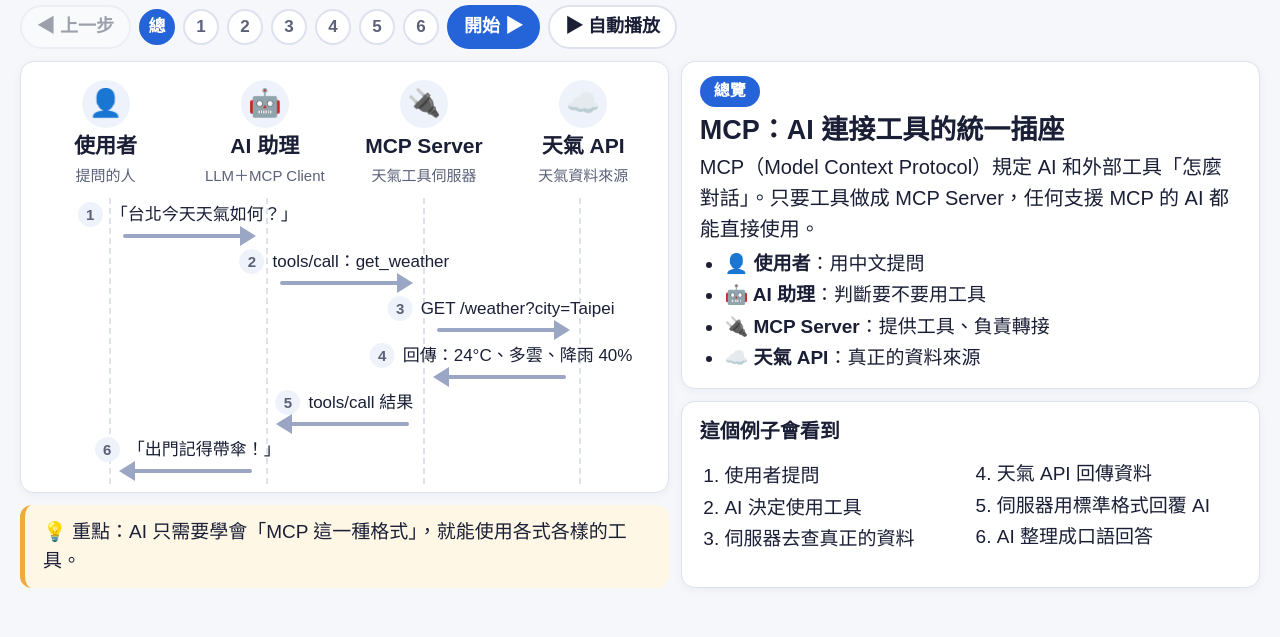
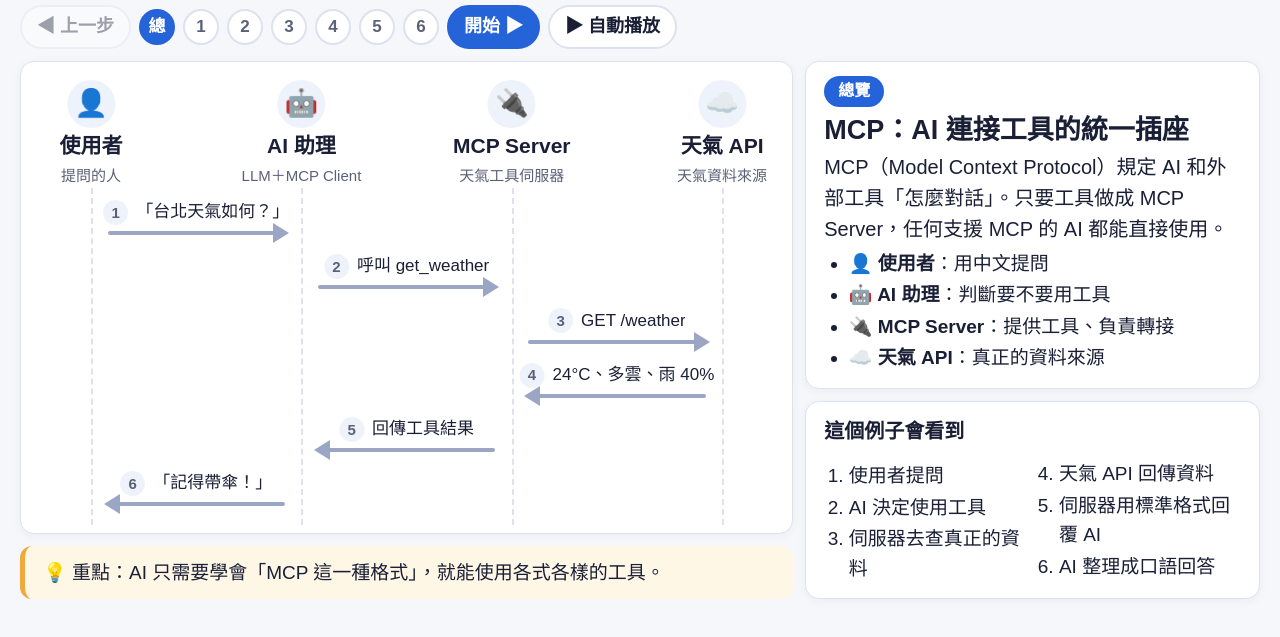
Before and after one commit to WikiLee831/mcp-weather-demo, a plain HTML site: page index.html in a window 1280 px wide. Shown: the part 91-728 px from the top of the page. Drawn offline with Linux system fonts and the light colour scheme.

Commit message:
Widen flow diagram so step labels stay between lifelines
Co-Authored-By: Claude Opus 5.5 <noreply@anthropic.com>

```diff
--- a/index.html
+++ b/index.html
@@ -148,7 +148,7 @@
   .btn { padding: 6px 15px; }
   .dot { width: 36px; height: 36px; }
   .controls { gap: 8px; }
-  .main { display: grid; grid-template-columns: minmax(0, 1.12fr) minmax(0, 1fr); gap: 12px; align-items: start; }
+  .main { display: grid; grid-template-columns: minmax(0, 1.7fr) minmax(0, 1fr); gap: 12px; align-items: start; }
   .stage { padding: 12px 10px 8px; border-radius: 14px; }
   .actor { padding: 4px 4px 6px; gap: 2px; }
   .actor .ico { width: 58px; height: 58px; font-size: 32px; }
@@ -156,7 +156,12 @@
   .lanes { margin-top: 2px; }
   .msg { height: 47px; }
   .msg .label { top: 0; }
-  .msg .label .n { width: 25px; height: 25px; }
+  .msg .label .n { width: 25px; height: 25px; flex: none; }
+  .msg .label { max-width: calc(28% - 6px); justify-content: center; }
+  .actors { display: block; position: relative; height: 112px; }
+  .actors .actor { position: absolute; top: 0; width: 26%; transform: translateX(-50%); }
+  .actors .actor.on { transform: translate(-50%, -2px); }
+  .msg .label > span:last-child { overflow: hidden; text-overflow: ellipsis; }
   .msg .arrow { top: 32px; }
   .detail { grid-template-columns: 1fr; gap: 12px; }
   .panel { padding: 14px 18px; border-radius: 14px; }
@@ -253,40 +258,40 @@ const ACTORS = [
 const IDX = Object.fromEntries(ACTORS.map((a, i) => [a.id, i]));
 
 const STEPS = [
-  { from: "user", to: "client", label: "「台北今天天氣如何？」",
+  { from: "user", to: "client", label: "「台北天氣如何？」",
     title: "使用者提問",
     explain: "使用者用一般的中文問 AI 助理。AI 本身不知道「今天」的天氣，它的知識停在訓練的時候。",
     analogy: "就像你問一位很博學的朋友，但他手邊沒有手機，沒辦法查即時資訊。",
     fmt: "自然語言", code: "台北今天天氣如何？" },
-  { from: "client", to: "server", label: "tools/call：get_weather",
+  { from: "client", to: "server", label: "呼叫 get_weather",
     title: "AI 決定使用工具",
     explain: "AI 發現需要即時資料，於是用 MCP 規定的格式（JSON-RPC）呼叫天氣伺服器提供的工具 get_weather，並帶上參數「Taipei」。",
     analogy: "MCP 就像 USB 插座：不管是哪一家的工具，只要符合規格，AI 都能用同一種方式呼叫。",
     fmt: "JSON-RPC 請求",
     code: '{"jsonrpc":"2.0","id":1,"method":"tools/call","params":{"name":"get_weather","arguments":{"city":"Taipei","unit":"celsius"}}}',
     hl: ["\"tools/call\"", "\"get_weather\"", "\"Taipei\""] },
-  { from: "server", to: "api", label: "GET /weather?city=Taipei",
+  { from: "server", to: "api", label: "GET /weather",
     title: "伺服器去查真正的資料",
     explain: "MCP Server 收到請求後，轉成天氣服務看得懂的一般網路請求（HTTP），去外部 API 取資料。",
     analogy: "MCP Server 像翻譯兼跑腿：把 AI 的標準請求，翻成各家服務自己的語言。",
     fmt: "HTTP 請求",
     code: "GET /v1/weather?city=Taipei&unit=celsius HTTP/1.1\nHost: api.weather.service\nAccept: application/json",
     hl: ["city=Taipei"] },
-  { from: "api", to: "server", label: "回傳：24°C、多雲、降雨 40%",
+  { from: "api", to: "server", label: "24°C、多雲、雨 40%",
     title: "天氣 API 回傳資料",
     explain: "天氣服務把查到的原始資料（JSON）送回 MCP Server。這種格式每一家都不一樣，所以需要 Server 來整理。",
     analogy: "跑腿的人拿到一張寫滿數字的單子，接下來要整理成老闆看得懂的樣子。",
     fmt: "HTTP 回應（JSON）",
     code: '{"city":"Taipei","temp_c":24,"condition":"多雲短暫雨","rain_prob":0.4}',
     hl: ["24", "\"多雲短暫雨\"", "0.4"] },
-  { from: "server", to: "client", label: "tools/call 結果",
+  { from: "server", to: "client", label: "回傳工具結果",
     title: "伺服器用標準格式回覆 AI",
     explain: "MCP Server 把結果包成 MCP 規定的回應格式送回 AI 助理，id 和請求時相同（都是 1），AI 就知道這是哪一次呼叫的答案。",
     analogy: "不管背後接的是哪家天氣服務，AI 收到的格式永遠一樣，換供應商也不用改 AI。",
     fmt: "JSON-RPC 回應",
     code: '{"jsonrpc":"2.0","id":1,"result":{"content":[{"type":"text","text":"台北市目前天氣：多雲短暫雨，氣溫 24°C，降雨機率 40%。"}],"isError":false}}',
     hl: ["\"id\"", "\"台北市目前天氣：多雲短暫雨，氣溫 24°C，降雨機率 40%。\""] },
-  { from: "client", to: "user", label: "「出門記得帶傘！」",
+  { from: "client", to: "user", label: "「記得帶傘！」",
     title: "AI 整理成口語回答",
     explain: "AI 把工具給的資料，加上自己的理解，寫成自然、貼心的回答給使用者。",
     analogy: "博學的朋友拿到即時資料後，不只報數字，還會提醒你帶傘。",
@@ -299,12 +304,12 @@ let cur = 0;          // 0 = 總覽, 1..N = 步驟
 let timer = null;
 
 // ---------- build static parts ----------
-$("actors").innerHTML = ACTORS.map(a =>
-  `<div class="actor" tabindex="0" role="button" data-id="${a.id}" style="--c:${a.c}">
+$("actors").innerHTML = ACTORS.map((a, i) =>
+  `<div class="actor" tabindex="0" role="button" data-id="${a.id}" style="--c:${a.c};left:${8 + i * 28}%">
      <div class="ico" aria-hidden="true">${a.ico}</div><div class="name">${a.name}</div><div class="role">${a.role}</div>
    </div>`).join("");
 
-const colX = i => (i + 0.5) * 25;  // % center of each column
+const colX = i => 8 + i * 28;  // % 每個角色（生命線）的中心位置，兩側留白較少
 $("lanes").innerHTML =
   ACTORS.map((a, i) => `<div class="lifeline" style="left:${colX(i)}%"></div>`).join("") +
   STEPS.map((s, k) => {
```
